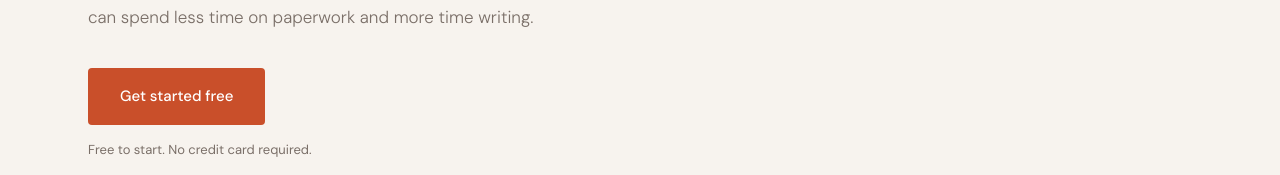
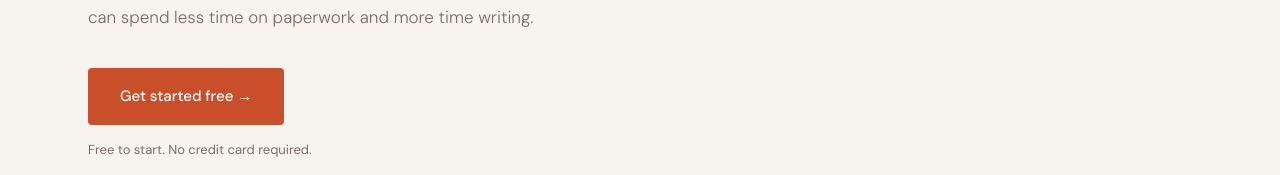
Before and after one commit to JoshuaReiner2/PubSpot, a Next.js app: page / in a window 1280 px wide. Shown: the part 498-673 px from the top of the page. Built offline with nearby package versions, Linux system fonts and the light colour scheme; no server answers; a web font is replaced by a local one.

Commit message:
Revert "Fix index.js encoding"
This reverts commit 434059ac8095fcc810467d7379924fcc7c233516.

```diff
--- a/pages/index.js
+++ b/pages/index.js
@@ -2,13 +2,14 @@ import Head from 'next/head'
 import Link from 'next/link'
 import Nav from '../components/Nav'
 import styles from '../styles/Home.module.css'
+
 import { useUser } from '@clerk/nextjs'
 
 function GetStartedBtn() {
   const { isSignedIn } = useUser()
   return (
     <a href={isSignedIn ? '/generate' : '/sign-up'} className={styles.cta}>
-      {isSignedIn ? 'Generate a proposal' : 'Get started free'}
+      {isSignedIn ? 'Generate a proposal →' : 'Get started free →'}
     </a>
   )
 }
```
